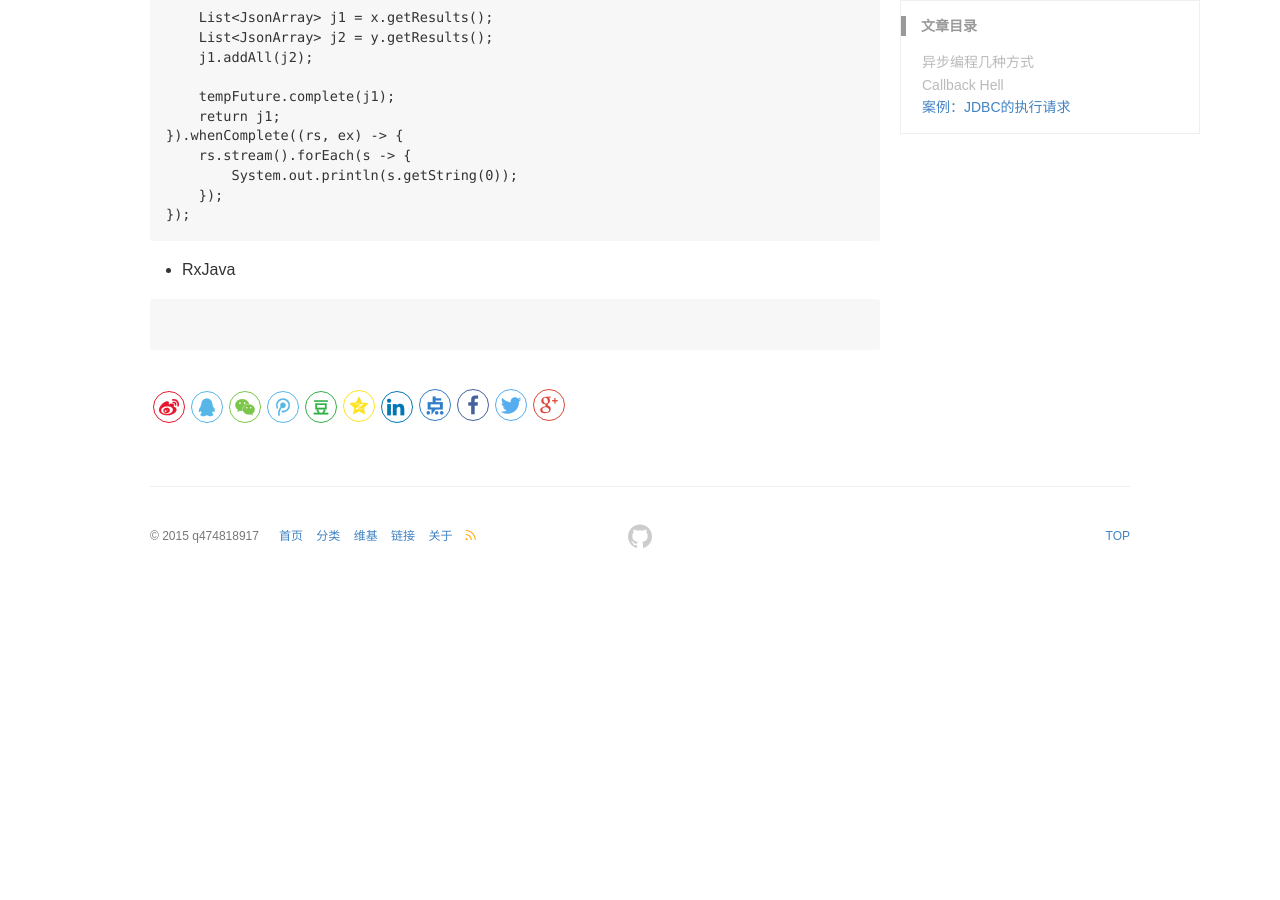
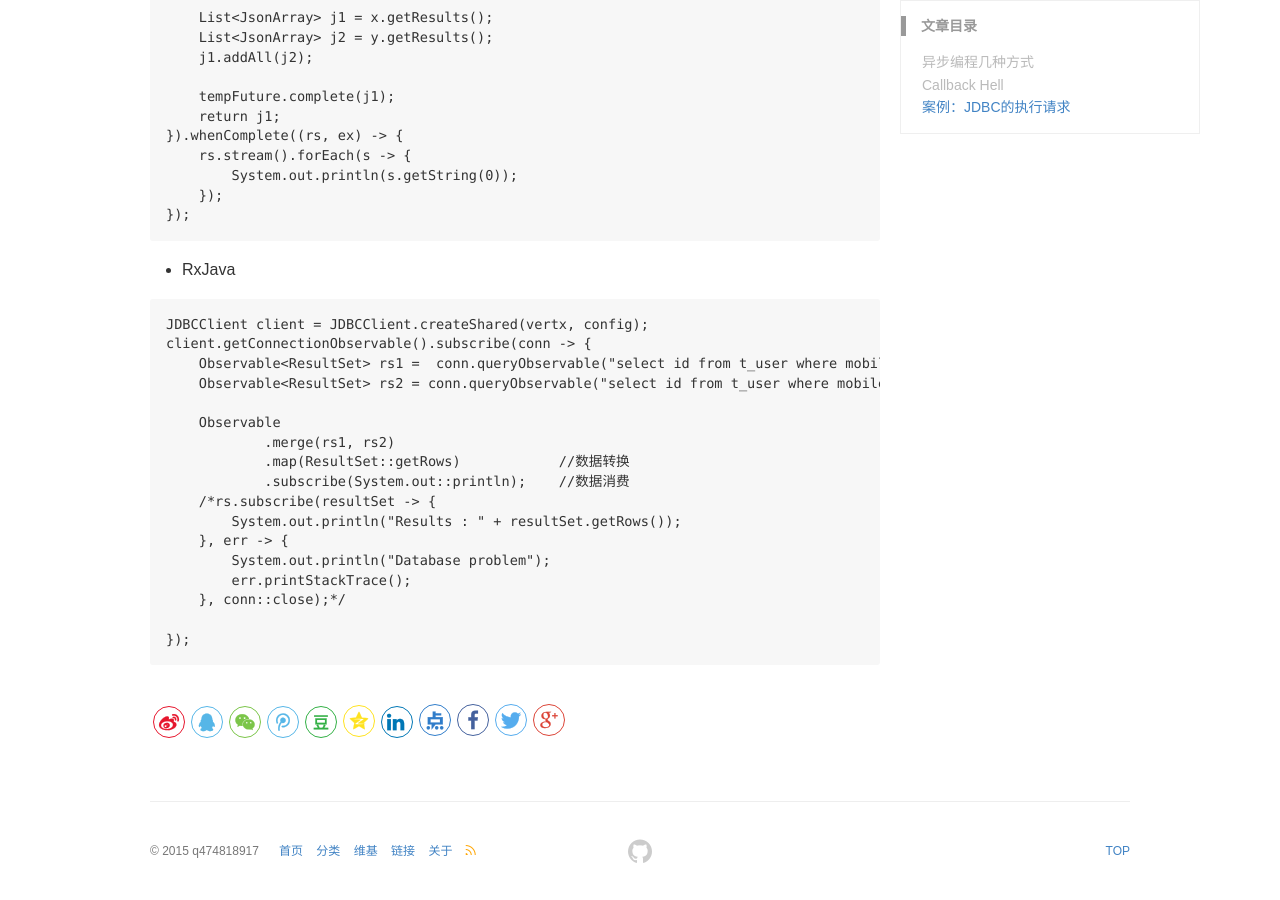
Before and after one commit to q474818917/q474818917.github.io, a Jekyll site: the page built from _posts/2017-05-04-asynchronous-program.md, in a window 1280 px wide and 900 px high, scrolled down 1535 px. Built offline with Jekyll 4.4.1, drawn with Linux system fonts in a browser that asks for light colours; before the commit the page ends 2120 px from its top, so only the background shows below that.

Commit message:
日志增加rxjava部分

````diff
--- a/_posts/2017-05-04-asynchronous-program.md
+++ b/_posts/2017-05-04-asynchronous-program.md
@@ -80,5 +80,21 @@ futureA.thenCombine(futureB, (x, y) -> {
 + RxJava
 
 ```
+JDBCClient client = JDBCClient.createShared(vertx, config);
+client.getConnectionObservable().subscribe(conn -> {
+    Observable<ResultSet> rs1 =  conn.queryObservable("select id from t_user where mobilephone = 17000107708");
+    Observable<ResultSet> rs2 = conn.queryObservable("select id from t_user where mobilephone = 15110119364");
 
+    Observable
+            .merge(rs1, rs2)
+            .map(ResultSet::getRows)            //数据转换
+            .subscribe(System.out::println);    //数据消费
+    /*rs.subscribe(resultSet -> {
+        System.out.println("Results : " + resultSet.getRows());
+    }, err -> {
+        System.out.println("Database problem");
+        err.printStackTrace();
+    }, conn::close);*/
+
+});
 ```
````
Also changed, not shown: _posts/2017-05-11-hystrix.md (added, +15 -0 lines), _posts/2017-05-11-java-8-lambda.md (added, +171 -0 lines), images/blog/hystrix-command-flow-chart.png (added).
